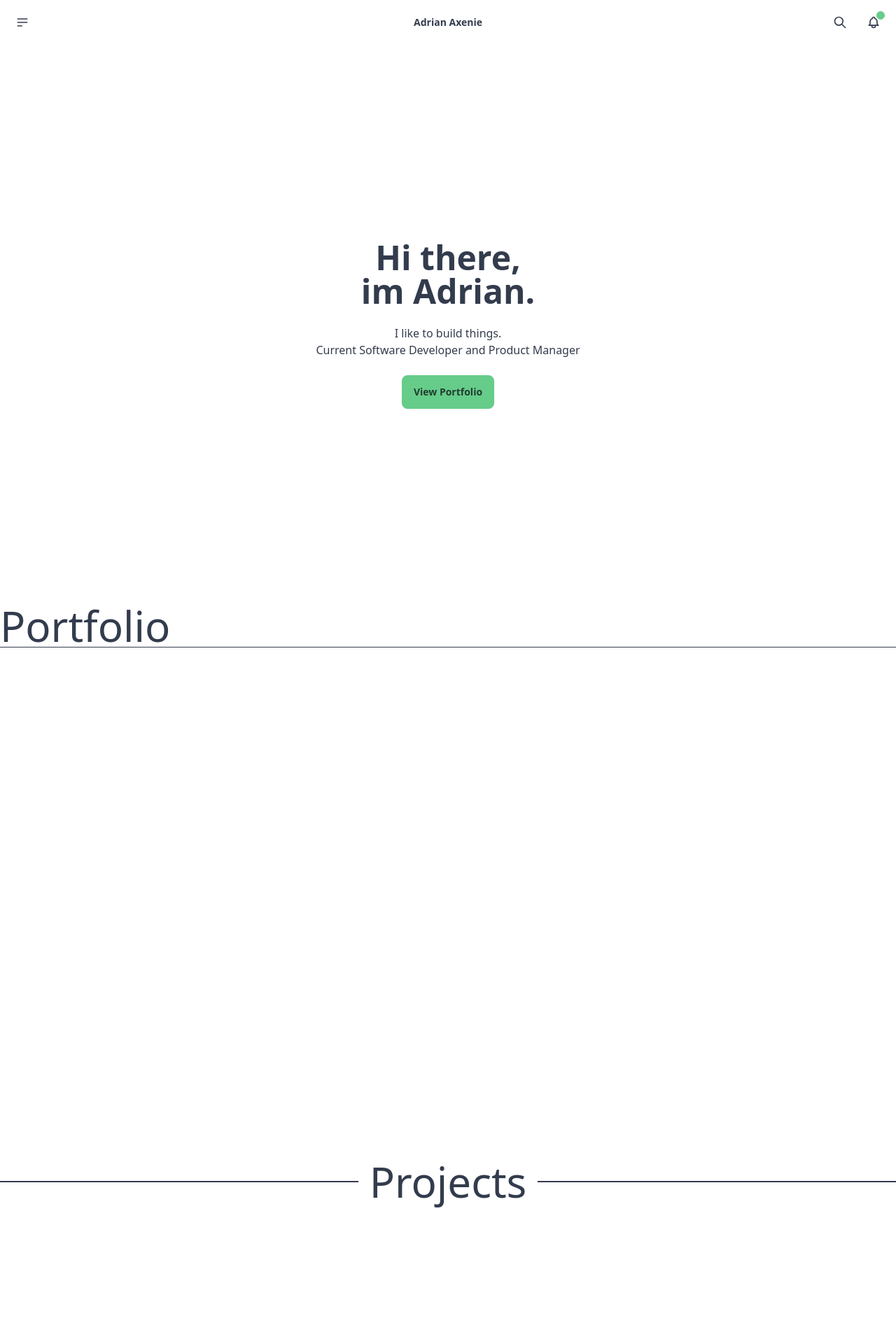
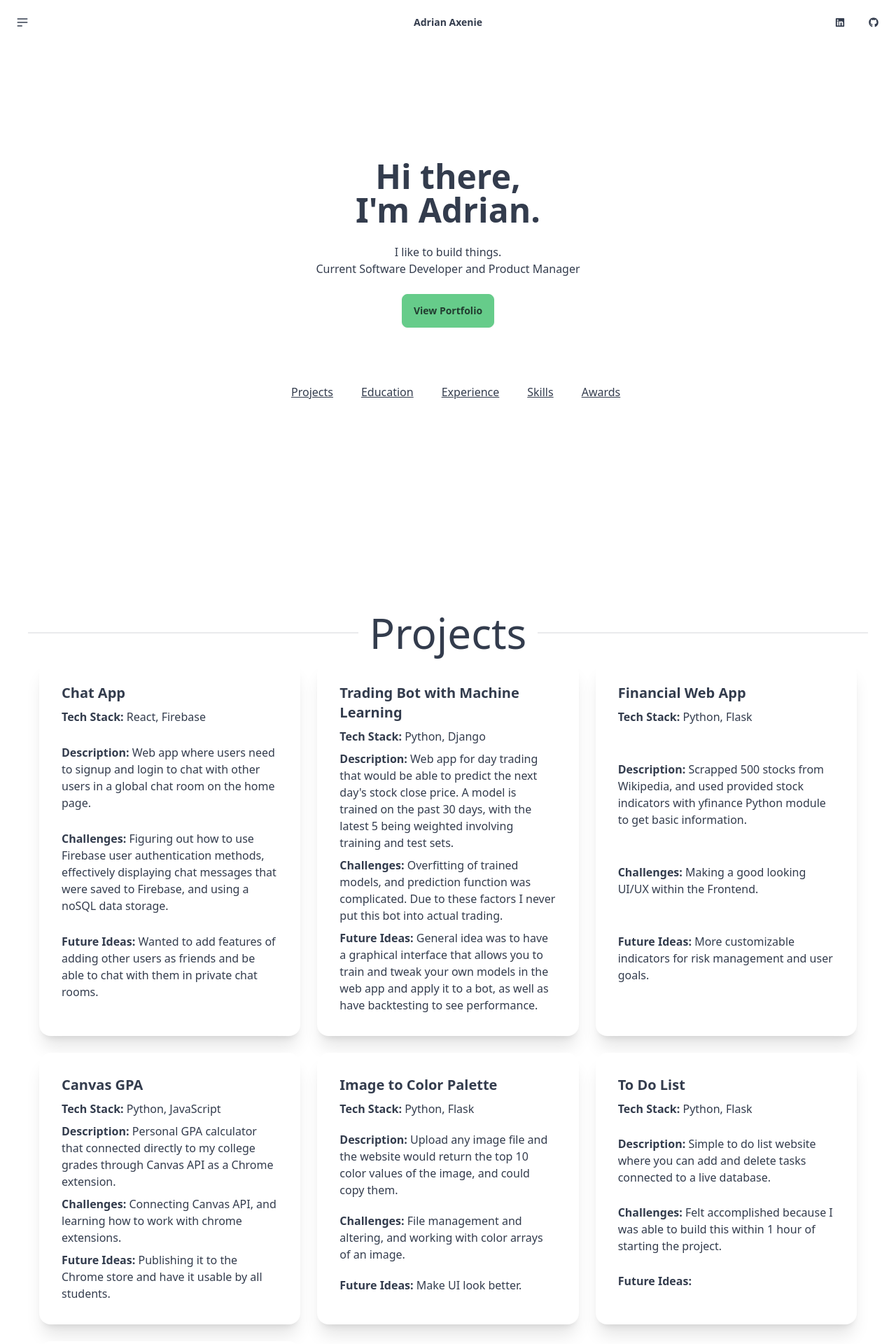
Before and after one commit to adyaxenie/blog, a Next.js app: page / in a window 1280 px wide. Shown: the top 1920 px of the page at 70% size. Built offline with nearby package versions, Linux system fonts and the light colour scheme.

Commit message:
scroll to sections, projects data, formating

```diff
--- a/app/globals.css
+++ b/app/globals.css
@@ -1,3 +1,23 @@
 @tailwind base;
 @tailwind components;
 @tailwind utilities;
+
+.timeline-tracker {
+    position: fixed;
+    top: 50%; /* Center vertically */
+    left: 20px; /* Spacing from the left edge */
+    transform: translateY(-50%);
+    z-index: 1000; /* Ensure it's above other content */
+  }
+
+  .timeline-dot {
+    width: 10px;
+    height: 10px;
+    background-color: gray;
+    border-radius: 50%;
+    margin-bottom: 8px;
+  }
+
+  .timeline-dot.active {
+    background-color: rgb(8, 8, 8);
+  }
--- /dev/null
+++ b/components/experience.jsx
@@ -0,0 +1,11 @@
+import React from 'react';
+
+const Projects = () => {
+    return (
+        <div className="flex flex-col w-full">
+            <h1 className="divider divider-neutral text-6xl">Projects</h1>
+        </div>
+    );
+};
+
+export default Projects;
--- a/components/home.jsx
+++ b/components/home.jsx
@@ -1,11 +1,12 @@
 import React from 'react';
 import Posts from './all_posts';
+import Projects from './projects';
 
 const Home = () => {
     return (
-        <div className="justify-center items-center">
-            <h1 className="text-6xl">Portfolio</h1>
-            <hr></hr>
+        <div className="justify-center items-center py-20 p-10">
+            <h1 className="divider text-6xl font-medium">Projects</h1>
+            <Projects />
         </div>
     );
 };
--- a/components/landing.jsx
+++ b/components/landing.jsx
@@ -1,24 +1,43 @@
+"use client"
 import React from "react";
 
 const Landing = () => {
+    const scrollToPortfolio = () => {
+        const portfolioSection = document.getElementById("projects");
+        if (portfolioSection) {
+            portfolioSection.scrollIntoView({ behavior: "smooth" });
+        }
+    };
+
+    const scrollToSection = (sectionSelect) => {
+        const section = document.getElementById(sectionSelect);
+        if (section) {
+            section.scrollIntoView({ behavior: "smooth" });
+        }
+    }
+
     return (
-        <div className="hero min-h-screen">
+        <div className="hero min-h-screen" id="landing">
             <div className="hero-content text-center">
                 <div className="max-w-md">
                     <div className="items-center">
-                {/* <img className="mask mask-triangle-4" src="https://media.licdn.com/dms/image/C5603AQGppshaSro93Q/profile-displayphoto-shrink_200_200/0/1642718343858?e=1720656000&v=beta&t=BOjpdRB3cD1yw1XsJdzBM5CWw6cSSUULKMgNXg8EPpE" /> */}
-                {/* <div>            */}
-                    <h1 className="text-5xl font-bold">Hi there,{''}</h1>
-                    <h1 className="text-5xl font-bold">im Adrian.</h1>
-                {/* </div> */}
+                        <h1 className="text-5xl font-bold">Hi there,</h1>
+                        <h1 className="text-5xl font-bold">I'm Adrian.</h1>
                     </div>
                     <p className="pt-6">I like to build things.</p>
                     <p className="pb-6">Current Software Developer and Product Manager</p>
-            <button className="btn btn-primary">View Portfolio</button>
+                    <button className="btn btn-primary" onClick={scrollToPortfolio}>View Portfolio</button>
+                    <div className="flex items-center mt-20 space-x-10">
+                        <a className="link" onClick={() => scrollToSection("projects")}>Projects</a>
+                        <a className="link" onClick={() => scrollToSection("education")}>Education</a>
+                        <a className="link" onClick={() => scrollToSection("experience")}>Experience</a>
+                        <a className="link" onClick={() => scrollToSection("skills")}>Skills</a>
+                        <a className="link" onClick={() => scrollToSection("awards")}>Awards</a>
+                    </div>
                 </div>
             </div>
         </div>
     );
-}
+};
 
 export default Landing;
--- a/components/navbar.jsx
+++ b/components/navbar.jsx
@@ -1,34 +1,44 @@
+"use client"
 import React from 'react';
 import 'daisyui/dist/full.css';
+import { FaGithub } from "react-icons/fa";
+import { FaLinkedin } from "react-icons/fa";
 
 const Navbar = () => {
+    const scrollToSection = (sectionSelect) => {
+        const section = document.getElementById(sectionSelect);
+        if (section) {
+            section.scrollIntoView({ behavior: "smooth" });
+        }
+    }
+
     return (
-        <div className="navbar bg-base-100">
+        <div className="navbar bg-base-100 fixed top-0 left-0 right-0 z-50">
         <div className="navbar-start">
             <div className="dropdown">
             <div tabIndex={0} role="button" className="btn btn-ghost btn-circle">
                 <svg xmlns="http://www.w3.org/2000/svg" className="h-5 w-5" fill="none" viewBox="0 0 24 24" stroke="currentColor"><path strokeLinecap="round" strokeLinejoin="round" strokeWidth="2" d="M4 6h16M4 12h16M4 18h7" /></svg>
             </div>
             <ul tabIndex={0} className="menu menu-sm dropdown-content mt-3 z-[1] p-2 shadow bg-base-100 rounded-box w-52">
-                <li><a>Homepage</a></li>
-                <li><a>Portfolio</a></li>
-                <li><a>About</a></li>
+                <li><a onClick={() => scrollToSection("landing")}>Home</a></li>
+                <li><a onClick={() => scrollToSection("projects")}>Portfolio</a></li>
+                <li><a onClick={() => scrollToSection("")}>About</a></li>
             </ul>
             </div>
         </div>
-        <div className="navbar-center">
-            <a className="btn btn-ghost text-xl">Adrian Axenie</a>
+        <div className="navbar-center" onClick={() => scrollToSection("landing")}>
+            <a className="btn btn-ghost text-xl" >Adrian Axenie</a>
         </div>
         <div className="navbar-end">
-            <button className="btn btn-ghost btn-circle">
+            {/* <button className="btn btn-ghost btn-circle">
             <svg xmlns="http://www.w3.org/2000/svg" className="h-5 w-5" fill="none" viewBox="0 0 24 24" stroke="currentColor"><path strokeLinecap="round" strokeLinejoin="round" strokeWidth="2" d="M21 21l-6-6m2-5a7 7 0 11-14 0 7 7 0 0114 0z" /></svg>
-            </button>
-            <button className="btn btn-ghost btn-circle">
-            <div className="indicator">
-                <svg xmlns="http://www.w3.org/2000/svg" className="h-5 w-5" fill="none" viewBox="0 0 24 24" stroke="currentColor"><path strokeLinecap="round" strokeLinejoin="round" strokeWidth="2" d="M15 17h5l-1.405-1.405A2.032 2.032 0 0118 14.158V11a6.002 6.002 0 00-4-5.659V5a2 2 0 10-4 0v.341C7.67 6.165 6 8.388 6 11v3.159c0 .538-.214 1.055-.595 1.436L4 17h5m6 0v1a3 3 0 11-6 0v-1m6 0H9" /></svg>
-                <span className="badge badge-xs badge-primary indicator-item"></span>
-            </div>
-            </button>
+            </button> */}
+            <a href="https://www.linkedin.com/in/adrian-axenie/" className="btn btn-ghost btn-circle">
+                <FaLinkedin />
+            </a>
+            <a href="https://github.com/adyaxenie" className="btn btn-ghost btn-circle">
+                <FaGithub />
+            </a>
         </div>
         </div>
     );
--- a/components/projects.jsx
+++ b/components/projects.jsx
@@ -1,11 +1,22 @@
 import React from 'react';
-import CreatePost from './create_post';
-import Posts from './all_posts';
+import { projectsData } from '../data/projects';
 
 const Projects = () => {
     return (
-        <div className="flex flex-col w-full">
-            <h1 className="divider divider-neutral text-6xl">Projects</h1>
+        <div className="flex flex-col w-full p-4">
+            <div className="grid grid-cols-1 md:grid-cols-2 lg:grid-cols-3 gap-6">
+                {projectsData.map((project, index) => (
+                    <div key={index} className="card bg-base-100 shadow-xl">
+                        <div className="card-body">
+                            <h2 className="card-title">{project.name}</h2>
+                            <p><strong>Tech Stack:</strong> {project.techStack}</p>
+                            <p><strong>Description:</strong> {project.description}</p>
+                            <p><strong>Challenges:</strong> {project.challenges}</p>
+                            <p><strong>Future Ideas:</strong> {project.futureIdeas}</p>
+                        </div>
+                    </div>
+                ))}
+            </div>
         </div>
     );
 };
--- /dev/null
+++ b/data/projects.json
@@ -0,0 +1,53 @@
+{
+    "projectsData": [
+      {
+        "name": "Chat App",
+        "techStack": "React, Firebase",
+        "description": "Web app where users need to signup and login to chat with other users in a global chat room on the home page.",
+        "challenges": "Figuring out how to use Firebase user authentication methods, effectively displaying chat messages that were saved to Firebase, and using a noSQL data storage.",
+        "futureIdeas": "Wanted to add features of adding other users as friends and be able to chat with them in private chat rooms."
+      },
+      {
+        "name": "Trading Bot with Machine Learning",
+        "techStack": "Python, Django",
+        "description": "Web app for day trading that would be able to predict the next day's stock close price. A model is trained on the past 30 days, with the latest 5 being weighted involving training and test sets.",
+        "challenges": "Overfitting of trained models, and prediction function was complicated. Due to these factors I never put this bot into actual trading.",
+        "futureIdeas": "General idea was to have a graphical interface that allows you to train and tweak your own models in the web app and apply it to a bot, as well as have backtesting to see performance."
+      },
+      {
+        "name": "Financial Web App",
+        "techStack": "Python, Flask",
+        "description": "Scrapped 500 stocks from Wikipedia, and used provided stock indicators with yfinance Python module to get basic information.",
+        "challenges": "Making a good looking UI/UX within the Frontend.",
+        "futureIdeas": "More customizable indicators for risk management and user goals."
+      },
+      {
+        "name": "Canvas GPA",
+        "techStack": "Python, JavaScript",
+        "description": "Personal GPA calculator that connected directly to my college grades through Canvas API as a Chrome extension.",
+        "challenges": "Connecting Canvas API, and learning how to work with chrome extensions.",
+        "futureIdeas": "Publishing it to the Chrome store and have it usable by all students."
+      },
+      {
+        "name": "Image to Color Palette",
+        "techStack": "Python, Flask",
+        "description": "Upload any image file and the website would return the top 10 color values of the image, and could copy them.",
+        "challenges": "File management and altering, and working with color arrays of an image.",
+        "futureIdeas": "Make UI look better."
+      },
+      {
+        "name": "To Do List",
+        "techStack": "Python, Flask",
+        "description": "Simple to do list website where you can add and delete tasks connected to a live database.",
+        "challenges": "Felt accomplished because I was able to build this within 1 hour of starting the project.",
+        "futureIdeas": ""
+      },
+      {
+        "name": "Type Test",
+        "techStack": "Python, Tkinter",
+        "description": "Type test GUI that grabbed short stories from an API. Users would type these stories as fast as they could and gauge their speed of typing with live words per minute.",
+        "challenges": "Some of the logic with words per minute and accuracy.",
+        "futureIdeas": ""
+      }
+    ]
+  }
--- a/package.json
+++ b/package.json
@@ -13,7 +13,8 @@
     "mongodb": "^6.5.0",
     "next": "14.2.3",
     "react": "^18",
-    "react-dom": "^18"
+    "react-dom": "^18",
+    "react-icons": "^5.2.0"
   },
   "devDependencies": {
     "@types/node": "^20",
--- a/pages/home.jsx
+++ b/pages/home.jsx
@@ -13,12 +13,11 @@ export default function Index() {
         <meta name="description" content="Welcome to My Blog where I share my thoughts and ideas." />
       </Head>
       <Navbar />
-            <Landing/>
-            <div className='h-screen'>
+      <Landing id="home" />
+      <div id="projects" className='h-screen'>
         <Home />
       </div>
-            <div className='h-screen'>
-                <Projects />
+      <div id="experience" className='h-screen'>
       </div>
     </>
   );
```
Also changed, not shown: 1 other file (tests, documents, lock files or other folders). Lines whose indentation alone changed are shown as unchanged.
